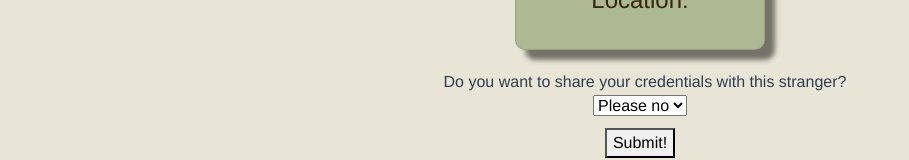
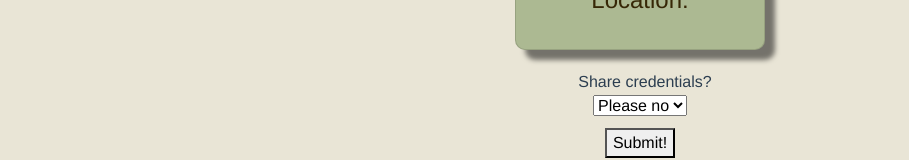
Before and after one commit to viktorhul/meet-a-geek, a Vue app: page /GeekReview in a window 1280 px wide. Shown: the part 307-467 px from the top of the page, without its empty margins (0-909 px from the left). Built offline with nearby package versions, Linux system fonts and the light colour scheme; no server answers.

Commit message:
sossos BIGBOY

```diff
--- a/src/views/Endscreen.vue
+++ b/src/views/Endscreen.vue
@@ -71,7 +71,7 @@ h1 {
   border-bottom: 2px solid #ccc;
 }
 .EventOverTitle {
-  width: 500px;
+  max-width: 500px;
   margin: auto;
   padding-top: 50px;
 }
--- a/src/views/GeekReview.vue
+++ b/src/views/GeekReview.vue
@@ -1,10 +1,9 @@
 <template>
-
   <div class="background">
     <div class="geekreview">
-    <header class="DateHeader" @click="nextDate()">
-      Date: {{ user.session.current }} of {{ user.session.max }}
-    </header>
+      <header class="DateHeader" @click="nextDate()">
+        Date: {{ user.session.current }} of {{ user.session.max }}
+      </header>
       <h1>Geek Review</h1>
       <div style="padding: 20px">
         <UserCard
@@ -14,9 +13,7 @@
         ></UserCard>
       </div>
       <div class="inputField">
-        <label for="meet"
-          >Do you want to share your credentials with this stranger?
-        </label>
+        <label for="meet">Share credentials? </label>
         <select name="q1" v-model="rating">
           <option value="" disabled selected></option>
           <option value="1">Aye</option>
@@ -167,7 +164,6 @@ export default {
 </script>
 
 <style scoped>
-
 .inputField label {
   font-size: 12pt;
   display: block;
```
